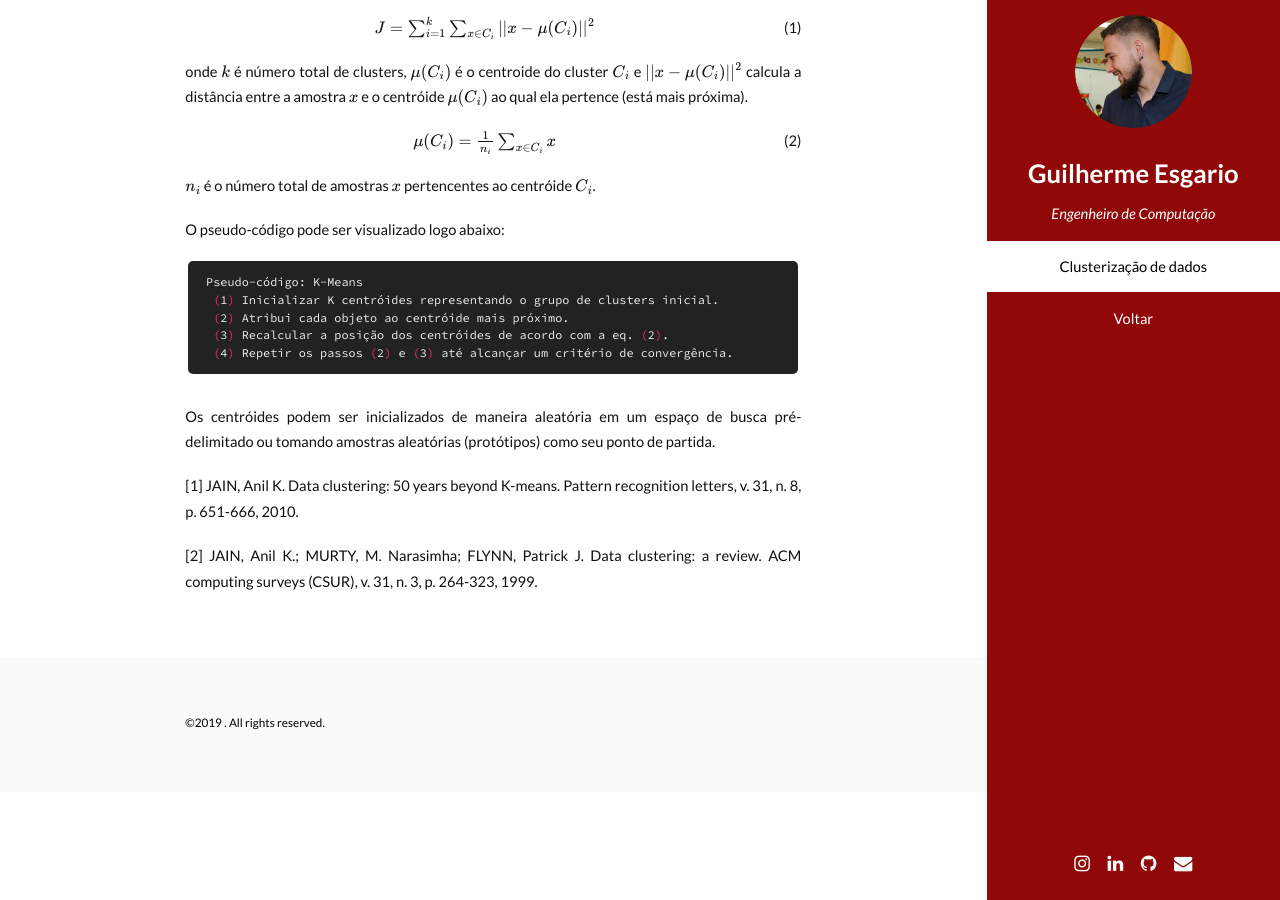
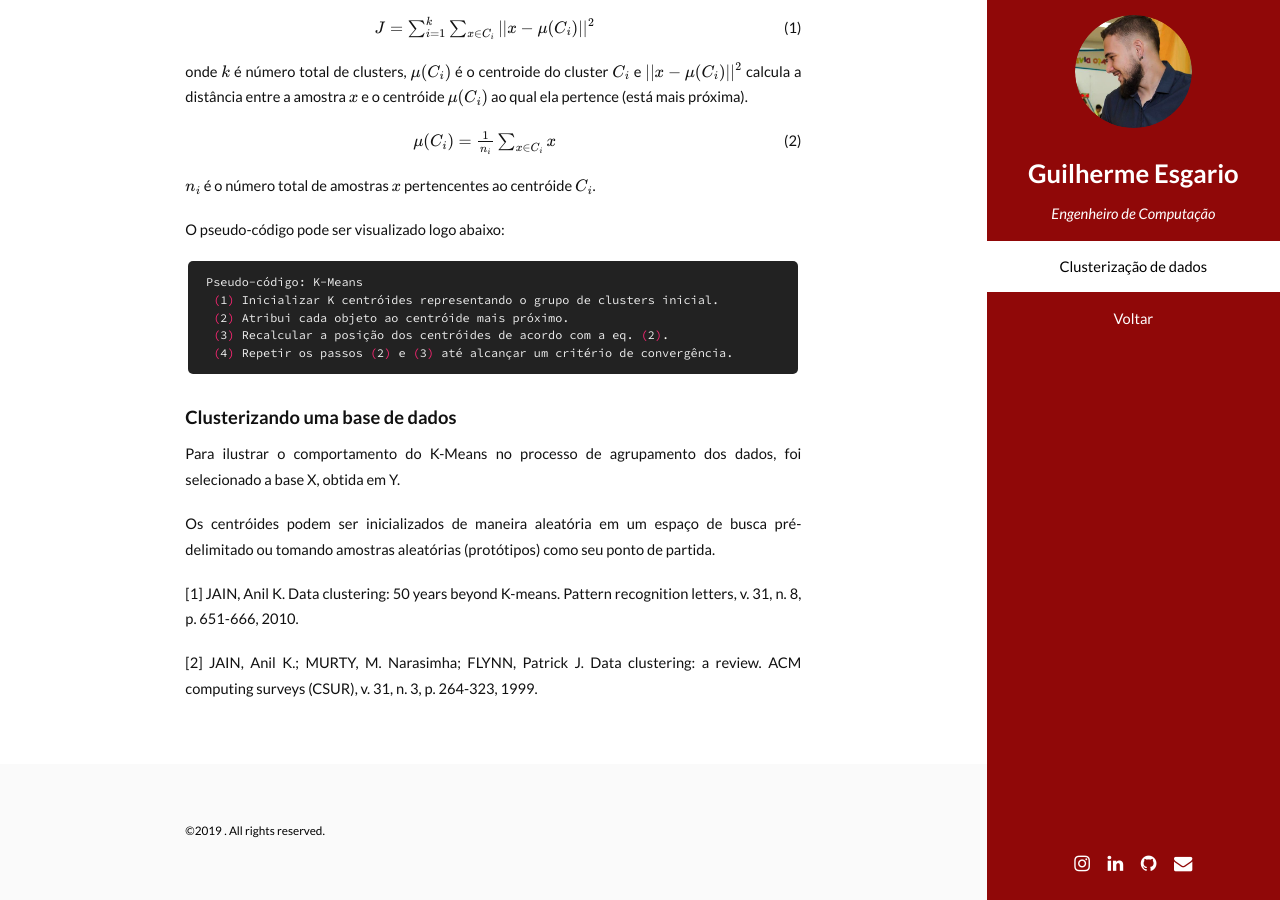
Before and after one commit to esgario/personal-website, a Jekyll site: the page built from _posts/2019-03-16-data-clustering.markdown, in a window 1280 px wide and 900 px high, scrolled down 1185 px. Built offline with Jekyll 4.4.1, drawn with Linux system fonts in a browser that asks for light colours; formulas are drawn with MathJax 3.

Commit message:
Pequenas modificações

````diff
--- a/_posts/2019-03-10-introduction-to-pytorch.markdown
+++ b/_posts/2019-03-10-introduction-to-pytorch.markdown
@@ -54,7 +54,7 @@ Os comandos abaixo levam em consideração que tenha instalado o Anaconda como g
 $ conda install pytorch torchvision cudatoolkit=9.0 -c pytorch
 ```
 
-Para utilizar apenas a CPU pode utilizado o comando abaixo:
+Para utilizar apenas a CPU pode utilizar o comando abaixo:
 
 ```
 $ conda install pytorch-cpu torchvision-cpu -c pytorch
--- a/_posts/2019-03-16-data-clustering.markdown
+++ b/_posts/2019-03-16-data-clustering.markdown
@@ -46,6 +46,11 @@ Pseudo-código: K-Means
  (4) Repetir os passos (2) e (3) até alcançar um critério de convergência.
 ```
 
+#### Clusterizando uma base de dados
+
+Para ilustrar o comportamento do K-Means no processo de agrupamento dos dados, foi selecionado a base X, obtida em Y.
+
+
 Os centróides podem ser inicializados de maneira aleatória em um espaço de busca pré-delimitado ou tomando amostras aleatórias (protótipos) como seu ponto de partida.
 
 [1] JAIN, Anil K. Data clustering: 50 years beyond K-means. Pattern recognition letters, v. 31, n. 8, p. 651-666, 2010.
````
Also changed, not shown: 1 other file.
